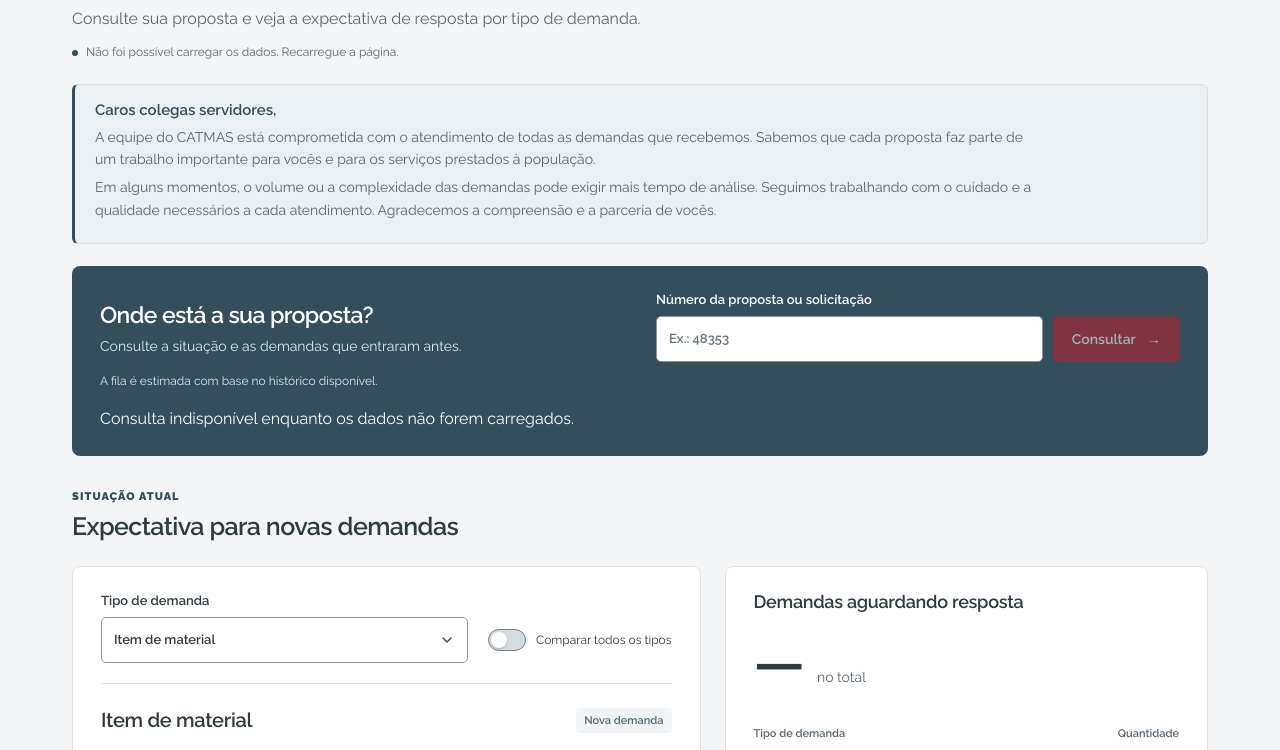
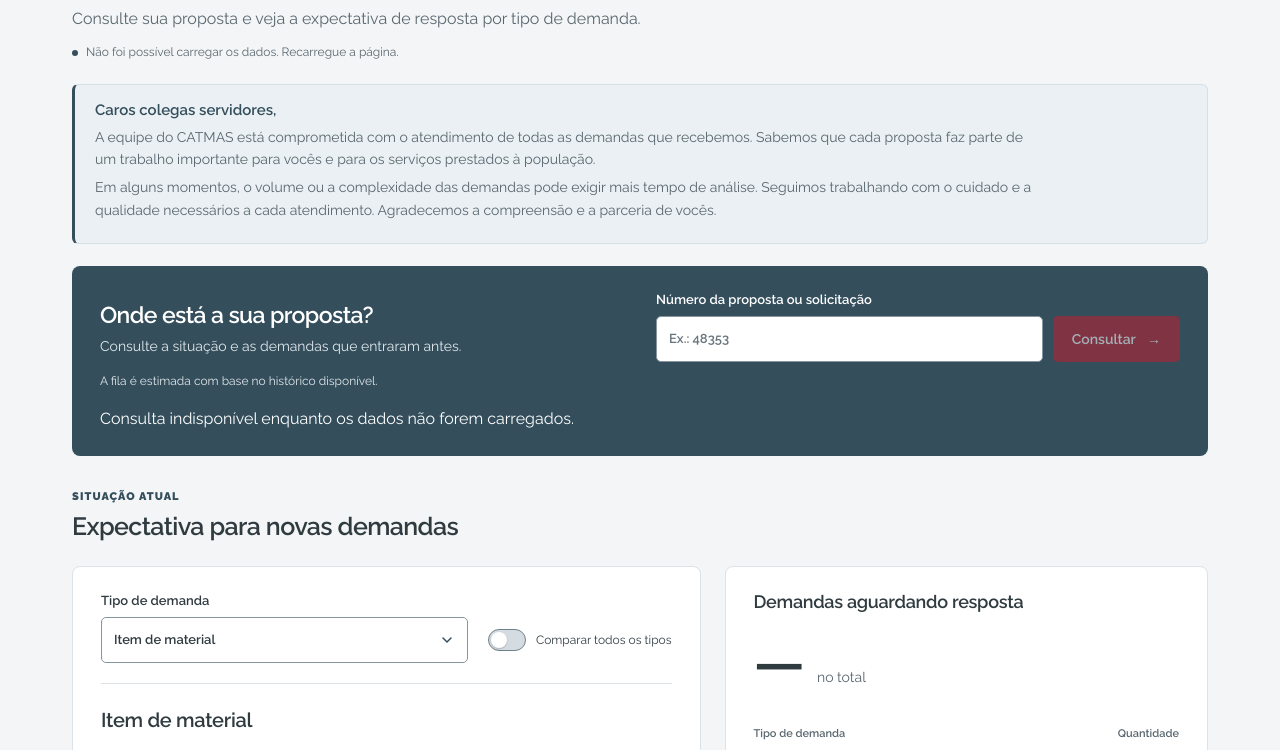
Before and after one commit to compras-mg/termometro-catmas, a plain HTML site: page index.html in a window 1280 px wide. Shown: the part 186-936 px from the top of the page. Drawn offline with Linux system fonts and the light colour scheme; no server answers.

Commit message:
Remove marcador redundante Nova demanda dos cartões

```diff
--- a/index.html
+++ b/index.html
@@ -41,7 +41,7 @@
     <div class="view-controls"><label id="kindChoice" for="gaugeKind">Tipo de demanda<select id="gaugeKind"><option value="item_material">Item de material</option><option value="item_servico">Item de serviço</option><option value="material">Material</option><option value="servico">Serviço</option><option value="alteracao">Solicitação de alteração</option></select></label><label class="show-all-control"><input type="checkbox" id="showAll" role="switch" aria-controls="gaugeDashboard"><span>Comparar todos os tipos</span></label></div>
     <div class="dashboard single-view" id="gaugeDashboard" aria-busy="true">
       <article class="gaugecard" data-kind="item_material" aria-labelledby="title-item_material">
-        <div class="cardhead"><h3 id="title-item_material">Item de material</h3><span class="card-kicker">Nova demanda</span></div>
+        <div class="cardhead"><h3 id="title-item_material">Item de material</h3></div>
         <div class="forecast">
           <div class="forecast-main">
             <div class="gaugewrap"><svg viewBox="0 0 500 290" role="img" aria-label="Item de material: aguardando dados"><path d="M60 230 A190 190 0 0 1 440 230" fill="none" stroke="#e7ece9" stroke-width="25"/><path d="M60 230 A190 190 0 0 1 155 65.45" fill="none" stroke="#c95c55" stroke-width="25"/><path d="M155 65.45 A190 190 0 0 1 345 65.45" fill="none" stroke="#dfb256" stroke-width="25"/><path d="M345 65.45 A190 190 0 0 1 440 230" fill="none" stroke="#4e8b76" stroke-width="25"/><g data-field="needle" visibility="hidden" style="transform-origin:250px 230px"><path d="M245 230 L250 71 L255 230Z" fill="#193d37"/><circle cx="250" cy="230" r="11" fill="#193d37"/></g><text x="52" y="266" class="tick">0%</text><text x="425" y="266" class="tick">100%</text></svg></div>
@@ -51,7 +51,7 @@
 
       </article>
       <article class="gaugecard" data-kind="item_servico" aria-labelledby="title-item_servico" hidden>
-        <div class="cardhead"><h3 id="title-item_servico">Item de serviço</h3><span class="card-kicker">Nova demanda</span></div>
+        <div class="cardhead"><h3 id="title-item_servico">Item de serviço</h3></div>
         <div class="forecast">
           <div class="forecast-main">
             <div class="gaugewrap"><svg viewBox="0 0 500 290" role="img" aria-label="Item de serviço: aguardando dados"><path d="M60 230 A190 190 0 0 1 440 230" fill="none" stroke="#e7ece9" stroke-width="25"/><path d="M60 230 A190 190 0 0 1 155 65.45" fill="none" stroke="#c95c55" stroke-width="25"/><path d="M155 65.45 A190 190 0 0 1 345 65.45" fill="none" stroke="#dfb256" stroke-width="25"/><path d="M345 65.45 A190 190 0 0 1 440 230" fill="none" stroke="#4e8b76" stroke-width="25"/><g data-field="needle" visibility="hidden" style="transform-origin:250px 230px"><path d="M245 230 L250 71 L255 230Z" fill="#193d37"/><circle cx="250" cy="230" r="11" fill="#193d37"/></g><text x="52" y="266" class="tick">0%</text><text x="425" y="266" class="tick">100%</text></svg></div>
@@ -61,7 +61,7 @@
 
       </article>
       <article class="gaugecard" data-kind="material" aria-labelledby="title-material" hidden>
-        <div class="cardhead"><h3 id="title-material">Material</h3><span class="card-kicker">Nova demanda</span></div>
+        <div class="cardhead"><h3 id="title-material">Material</h3></div>
         <div class="forecast">
           <div class="forecast-main">
             <div class="gaugewrap"><svg viewBox="0 0 500 290" role="img" aria-label="Material: aguardando dados"><path d="M60 230 A190 190 0 0 1 440 230" fill="none" stroke="#e7ece9" stroke-width="25"/><path d="M60 230 A190 190 0 0 1 155 65.45" fill="none" stroke="#c95c55" stroke-width="25"/><path d="M155 65.45 A190 190 0 0 1 345 65.45" fill="none" stroke="#dfb256" stroke-width="25"/><path d="M345 65.45 A190 190 0 0 1 440 230" fill="none" stroke="#4e8b76" stroke-width="25"/><g data-field="needle" visibility="hidden" style="transform-origin:250px 230px"><path d="M245 230 L250 71 L255 230Z" fill="#193d37"/><circle cx="250" cy="230" r="11" fill="#193d37"/></g><text x="52" y="266" class="tick">0%</text><text x="425" y="266" class="tick">100%</text></svg></div>
@@ -71,7 +71,7 @@
 
       </article>
       <article class="gaugecard" data-kind="servico" aria-labelledby="title-servico" hidden>
-        <div class="cardhead"><h3 id="title-servico">Serviço</h3><span class="card-kicker">Nova demanda</span></div>
+        <div class="cardhead"><h3 id="title-servico">Serviço</h3></div>
         <div class="forecast">
           <div class="forecast-main">
             <div class="gaugewrap"><svg viewBox="0 0 500 290" role="img" aria-label="Serviço: aguardando dados"><path d="M60 230 A190 190 0 0 1 440 230" fill="none" stroke="#e7ece9" stroke-width="25"/><path d="M60 230 A190 190 0 0 1 155 65.45" fill="none" stroke="#c95c55" stroke-width="25"/><path d="M155 65.45 A190 190 0 0 1 345 65.45" fill="none" stroke="#dfb256" stroke-width="25"/><path d="M345 65.45 A190 190 0 0 1 440 230" fill="none" stroke="#4e8b76" stroke-width="25"/><g data-field="needle" visibility="hidden" style="transform-origin:250px 230px"><path d="M245 230 L250 71 L255 230Z" fill="#193d37"/><circle cx="250" cy="230" r="11" fill="#193d37"/></g><text x="52" y="266" class="tick">0%</text><text x="425" y="266" class="tick">100%</text></svg></div>
@@ -81,7 +81,7 @@
 
       </article>
       <article class="gaugecard" data-kind="alteracao" aria-labelledby="title-alteracao" hidden>
-        <div class="cardhead"><h3 id="title-alteracao">Solicitação de alteração</h3><span class="card-kicker">Nova demanda</span></div>
+        <div class="cardhead"><h3 id="title-alteracao">Solicitação de alteração</h3></div>
         <div class="forecast">
           <div class="forecast-main">
             <div class="gaugewrap"><svg viewBox="0 0 500 290" role="img" aria-label="Solicitação de alteração: aguardando dados"><path d="M60 230 A190 190 0 0 1 440 230" fill="none" stroke="#e7ece9" stroke-width="25"/><path d="M60 230 A190 190 0 0 1 155 65.45" fill="none" stroke="#c95c55" stroke-width="25"/><path d="M155 65.45 A190 190 0 0 1 345 65.45" fill="none" stroke="#dfb256" stroke-width="25"/><path d="M345 65.45 A190 190 0 0 1 440 230" fill="none" stroke="#4e8b76" stroke-width="25"/><g data-field="needle" visibility="hidden" style="transform-origin:250px 230px"><path d="M245 230 L250 71 L255 230Z" fill="#193d37"/><circle cx="250" cy="230" r="11" fill="#193d37"/></g><text x="52" y="266" class="tick">0%</text><text x="425" y="266" class="tick">100%</text></svg></div>
```
